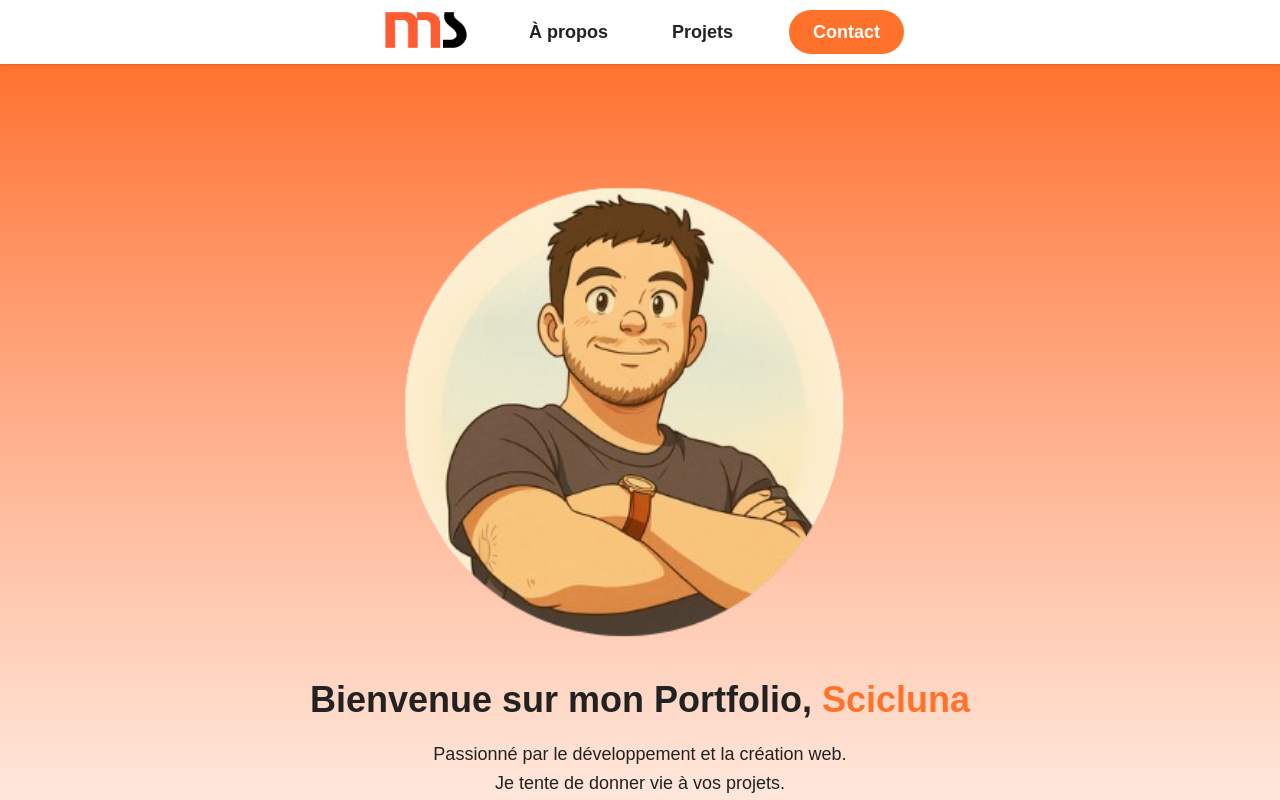
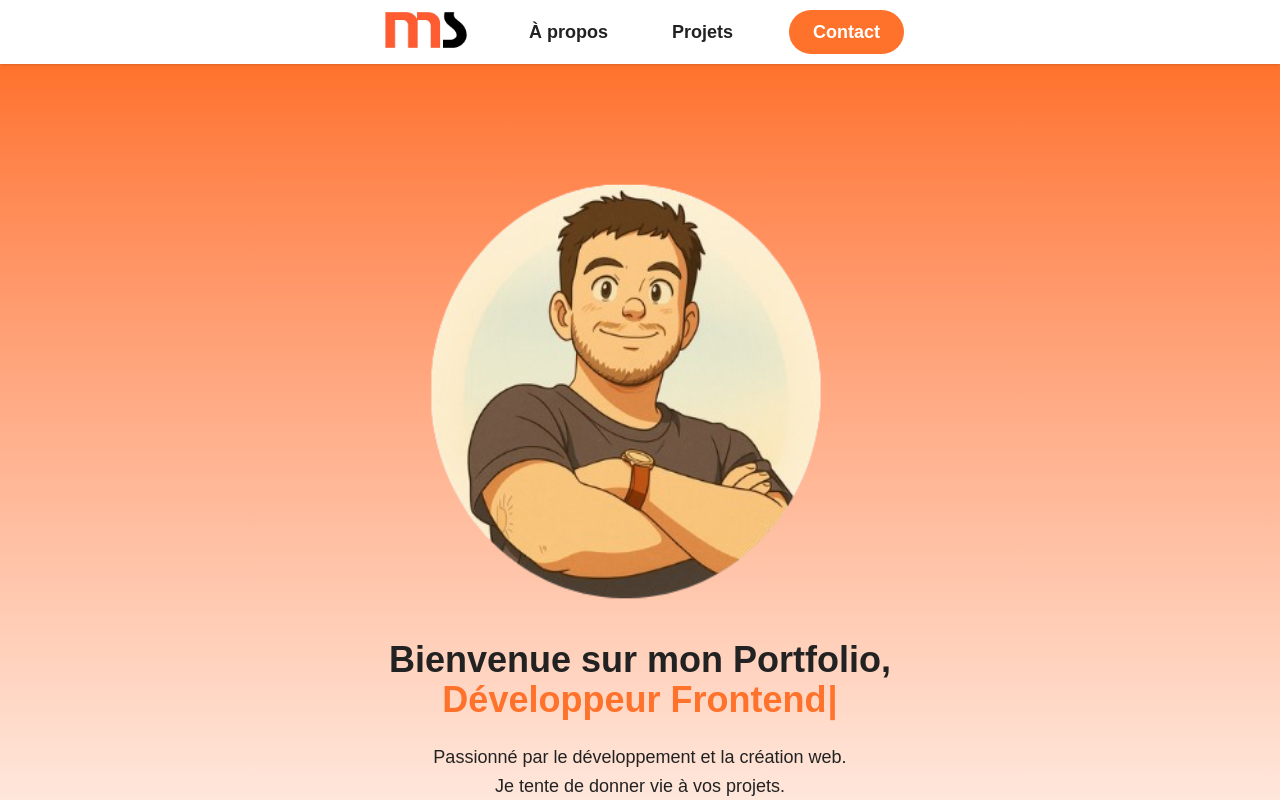
Before and after one commit to MathScic/MS-Portfolio-1.1, a Next.js app: page / in a window 1280 px wide. Shown: the top 800 px of the page. Built offline with nearby package versions, Linux system fonts and the light colour scheme.

Commit message:
modif typewritter

```diff
--- a/src/app/components/Banner.tsx
+++ b/src/app/components/Banner.tsx
@@ -2,6 +2,7 @@
 
 import Link from "next/link";
 import FadeInWhenVisible from "./FadeInWhenVisible";
+import Typewriter from "typewriter-effect";
 
 export default function Banner() {
   return (
@@ -14,19 +15,41 @@ export default function Banner() {
         <img
           src="/images/profil.png"
           alt="Illustration développeur"
-          className="lg:w-180 lg:h-130 md:w-100 md:h-70 rounded-full mb-4"
+          className="lg:w-160 lg:h-120 max-md:w-100 max-md:h-70 rounded-full mb-4"
         />
       </FadeInWhenVisible>
 
-      {/* Titre */}
+      {/* Titre statique + ligne typewriter dessous */}
       <FadeInWhenVisible delay={0.2}>
         <h1 className="text-3xl sm:text-4xl font-bold text-[#222]">
-          Bienvenue sur mon Portfolio,{" "}
-          <span className="text-[#FF722B]">Scicluna</span>
+          Bienvenue sur mon Portfolio,
+          {/* Ligne sous le titre qui n'entraîne pas de décalage */}
+          <span
+            className="block min-h-[1.2em] text-[#FF722B]"
+            aria-live="polite"
+          >
+            <Typewriter
+              onInit={(typewriter) => {
+                typewriter
+                  .typeString("Scicluna Mathieu")
+                  .pauseFor(1000)
+                  .deleteAll()
+                  .typeString("Développeur Frontend")
+                  .pauseFor(1200)
+                  .deleteAll()
+                  .start();
+              }}
+              options={{
+                loop: true,
+                delay: 75, // vitesse de frappe
+                deleteSpeed: 40, // vitesse d'effacement
+              }}
+            />
+          </span>
         </h1>
       </FadeInWhenVisible>
 
-      {/* Sous-texte → forcé noir */}
+      {/* Sous-texte */}
       <FadeInWhenVisible delay={0.3}>
         <p className="mt-5 max-w-3xl mx-auto text-base sm:text-lg !text-[#222] leading-relaxed">
           Passionné par le développement et la création web. <br />
```
